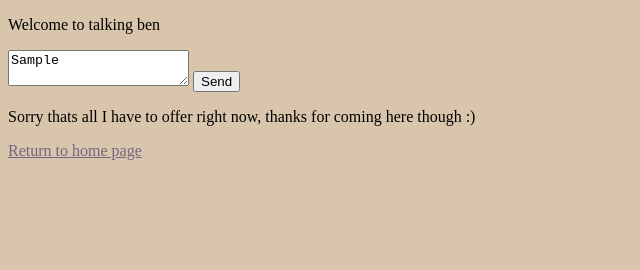
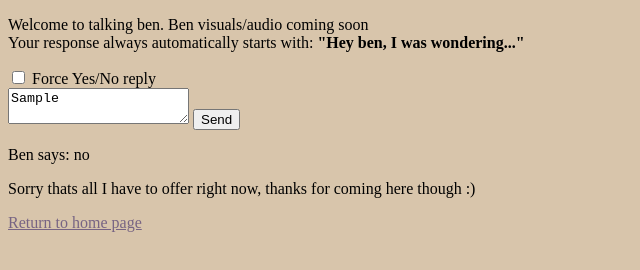
Before and after one commit to nathankhoury/nathankhoury-website, a plain HTML site: page talkingBen_ACTIVITY/talkingBen.html in a window 1280 px wide. Both pictures are taken after typing "Sample" into the empty fields and a click on the button "Send". Shown: the whole page, without its empty margins (0-640 px from the left). Drawn offline with Linux system fonts and the light colour scheme.

Commit message:
update talkingBen.html
allow force yes/no answers from ben and show temp text response

```diff
--- a/talkingBen_ACTIVITY/script.js
+++ b/talkingBen_ACTIVITY/script.js
@@ -1,6 +1,42 @@
+function reply(id) {
+    // update ben text
+    switch (id) {
+        case 0:
+            return "yes";
+        case 1:
+            return "no";
+        case 2:
+            return "ben";
+        case 3:
+            return "ugh";
+        case 4:
+            return "ho ho ho";
+        default:
+            return "ERROR null id";
+    }
+}
+
+// yield ben's response
+function response() {
+    // get response text box (text output is temporary, gif+audio response is end goal)
+    var output = document.getElementById('benResponse');
+    // get the random response ID number
+    var responseID;
+    if (document.getElementById('forceYesNo').checked) {
+        // yes/no reply
+        responseID = Math.floor(Math.random() * 2);
+    } else {
+        // open reply
+        responseID = Math.floor(Math.random() * 5);
+    }
+    var responseText = reply(responseID);
+    output.innerText = "Ben says: " + responseText;
+}
+
+// read user input out loud
 function tts() {
     // get user input from doc
-    var input = document.getElementById('userPrompt').value;
+    var input = "Hey Ben, I was wondering..." + document.getElementById('userPrompt').value;
     // init temp output for user
     var tmpOut = document.getElementById('tempOutput');
     // initialize tts api
@@ -10,6 +46,8 @@ function tts() {
     speech.pitch = 1;
     // read input out
     window.speechSynthesis.speak(speech);
+    // ben response
+    response();
     // temp output for user (wip message)
     tmpOut.innerText = "Sorry thats all I have to offer right now, thanks for coming here though :)";
 }
--- a/talkingBen_ACTIVITY/talkingBen.html
+++ b/talkingBen_ACTIVITY/talkingBen.html
@@ -6,11 +6,17 @@
     <link rel="stylesheet" href="style.css">
 </head>
 <body>
-    <p>Welcome to talking ben</p>
+    <p>Welcome to talking ben. Ben visuals/audio coming soon
+        <br>Your response always automatically starts with: <strong>"Hey ben, I was wondering..."</strong>
+    </p>
+
+    <input type="checkbox" id="forceYesNo" name="forceYesNo" value="true">
+    <label for="forceYesNo">Force Yes/No reply</label> <br>
 
     <textarea id="userPrompt" placeholder="Type your message to ben!"></textarea>
     <button onclick="tts()">Send</button>
     <br>
+    <p id="benResponse"></p>
     <p id="tempOutput"></p>
     <a href="../index.html" style="color: rgb(119, 100, 131)">Return to home page</a>
     <script src="script.js"></script>
```
